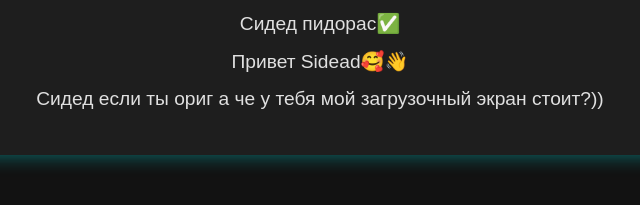
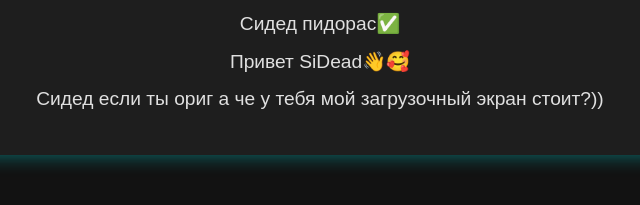
Before and after one commit to kirik1222/kirik1222.github.io, a plain HTML site: page index.html in a window 1280 px wide. Shown: the part 379-584 px from the top of the page, 320-960 px from the left. Drawn offline with Linux system fonts and the light colour scheme.

Commit message:
Update index.html

```diff
--- a/index.html
+++ b/index.html
@@ -3,7 +3,7 @@
 <head>
   <meta charset="UTF-8" />
   <meta name="viewport" content="width=device-width, initial-scale=1.0"/>
-  <title>ZBox Информация</title>
+  <title>zetbox</title>
   <style>
     body {
       font-family: Arial, sans-serif;
@@ -56,7 +56,7 @@
     <h1>ЭТОТ СЕРВЕР НЕ НАСТОЯЩИЙ НЕ ЗАХОДИ СЮДА!!</h1>
     <div class="info">Настоящий IP: <span class="ip">185.97.255.43:22894</span></div>
     <div class="info">Сидед пидорас<span class="seed">✅</span></div>
-    <div class="info">Привет Sidead🥰👋</span></div>
+    <div class="info">Привет SiDead👋🥰</span></div>
     <div class="info">Сидед если ты ориг а че у тебя мой загрузочный экран стоит?))</span></div>
   </div>
 </body>
```
